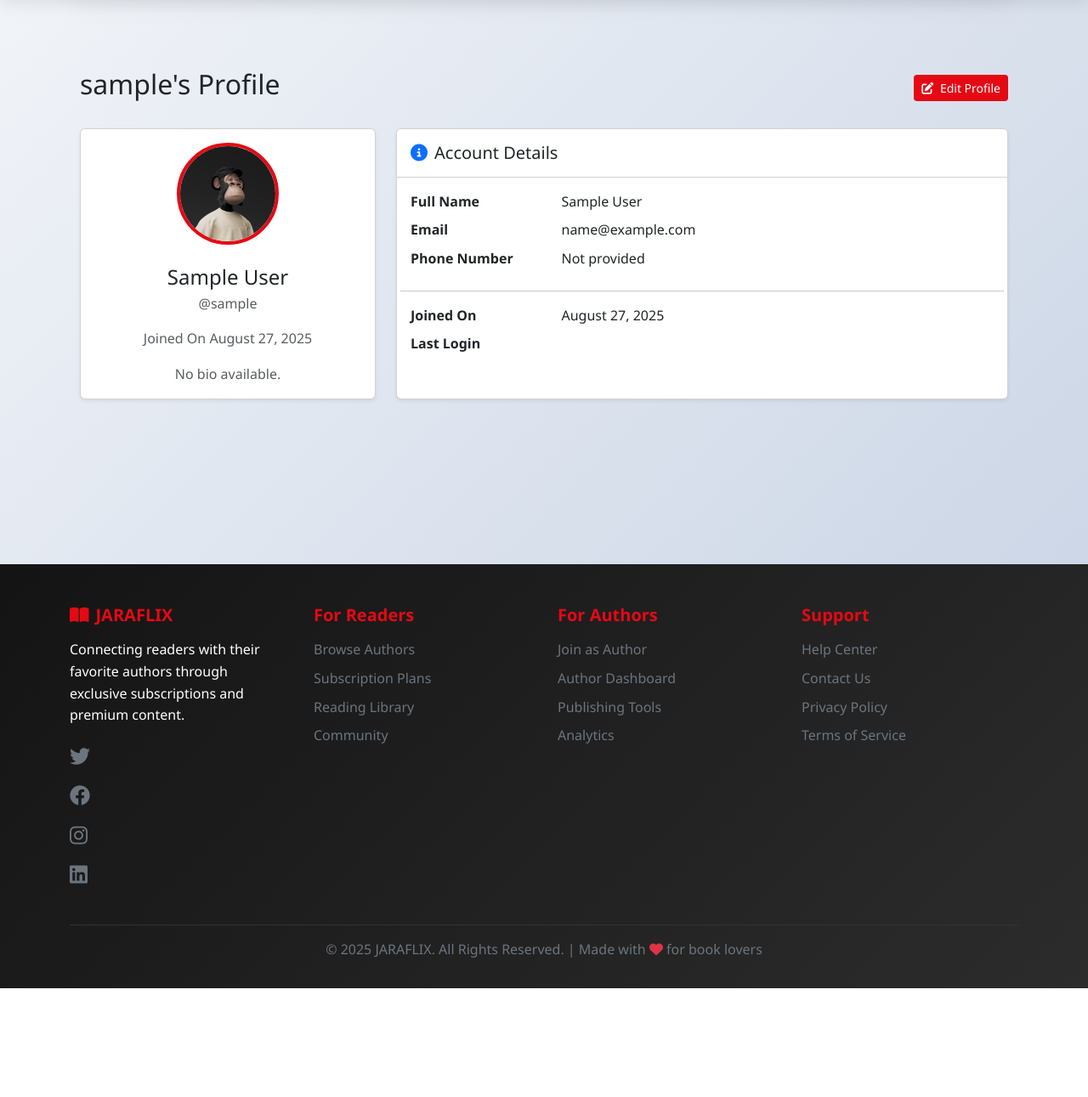
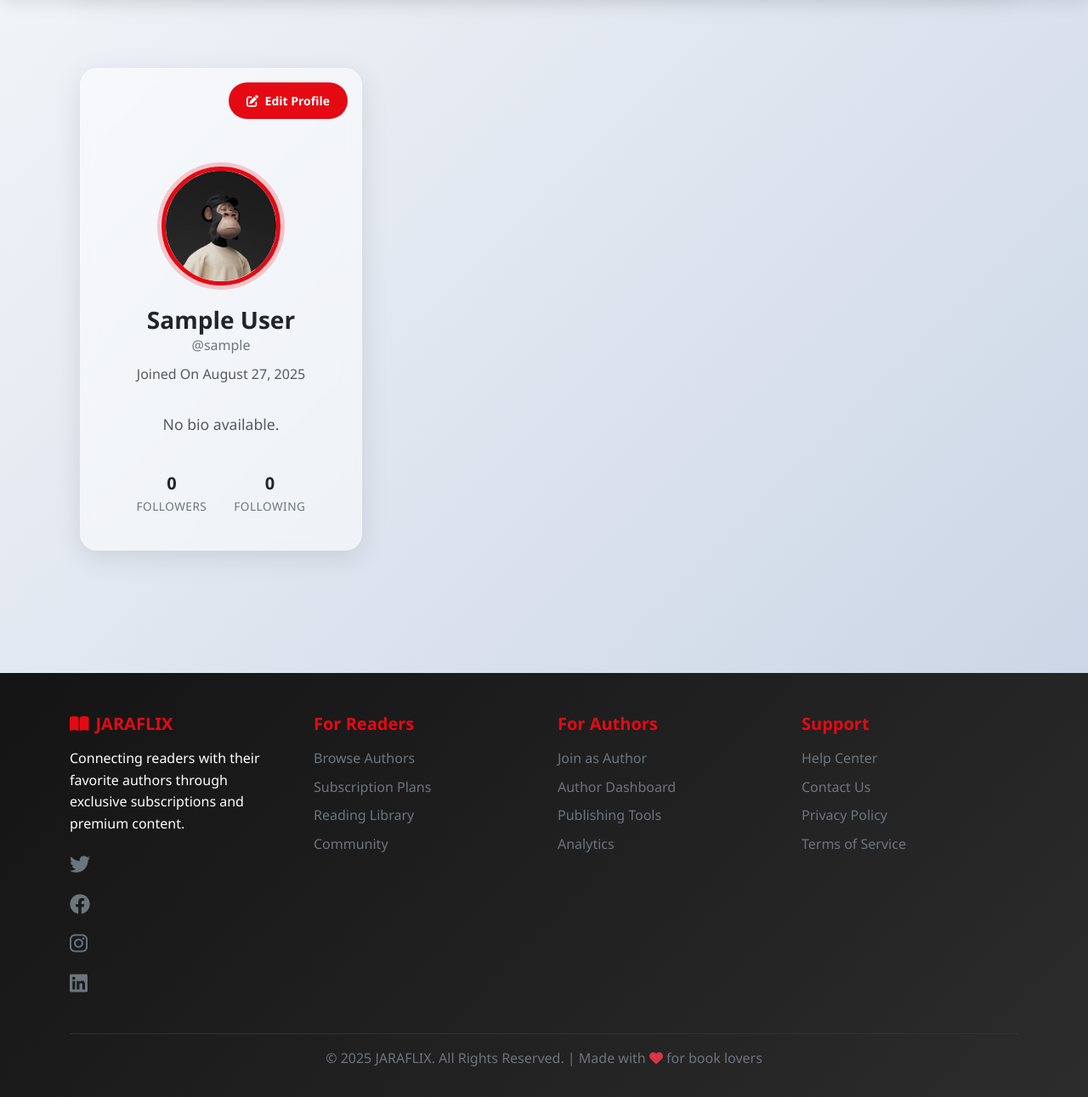
Before and after one commit to Teejayskillz/Project-Cascade, a Django app: a page that uses templates/users/user_profile.html in a window 1280 px wide. Shown: the part 248-1539 px from the top of the page at 85% size. Before the commit the page ends 1411 px from the top, so only its background shows below. Run offline with Django 4.2, Linux system fonts and the light colour scheme; the visitor is signed in with stand-in values (Sample User, id 1); data comes from the database, SQL or seed files in the repository; some libraries are stand-ins or nearby versions.

Commit message:
added follow and unfollow for users

```diff
--- a/jaraflix/settings.py
+++ b/jaraflix/settings.py
@@ -56,6 +56,7 @@ INSTALLED_APPS = [
     'django.contrib.humanize',
     'crispy_forms',
     'crispy_bootstrap5',
+    'notifications',
     'core',
     'users',
     'dashboard',
--- a/templates/users/user_profile.html
+++ b/templates/users/user_profile.html
@@ -1,72 +1,270 @@
 {% extends 'base.html' %}
 {% load static %}
+{% load humanize %}
 
-{% block title %}{{ page_title }}{% endblock title %}
+{% block title %}{{ page_title }} - JARAFLIX{% endblock title %}
+
+{% block meta_description %}
+    View the profile of {{ profile_user.get_full_name|default:profile_user.username }} on JARAFLIX. See their stories, followers, and more.
+{% endblock meta_description %}
+
+{% block extra_head %}
+<style>
+    :root {
+        --glass-bg: rgba(255, 255, 255, 0.5);
+        --glass-border: 1px solid rgba(255, 255, 255, 0.18);
+        --glass-shadow: 0 8px 32px 0 rgba(0, 0, 0, 0.1);
+        --netflix-red: #E50914;
+        --netflix-dark-red: #B2070A;
+        --text-dark: #212529;
+        --medium-gray: #6c757d;
+        --light-gray: #f8f9fa;
+    }
+
+    body {
+        background-color: var(--light-gray);
+    }
+
+    .glass-card {
+        background: var(--glass-bg);
+        border-radius: 20px;
+        border: var(--glass-border);
+        box-shadow: var(--glass-shadow);
+        backdrop-filter: blur(10px);
+        -webkit-backdrop-filter: blur(10px);
+        transition: transform 0.3s ease, box-shadow 0.3s ease;
+    }
+
+    .glass-card:hover {
+        transform: translateY(-5px);
+        box-shadow: 0 12px 48px 0 rgba(0, 0, 0, 0.15);
+    }
+
+    .profile-info {
+        display: flex;
+        flex-direction: column;
+        align-items: center;
+        text-align: center;
+        padding: 2.5rem;
+    }
+
+    .profile-image-wrapper {
+        position: relative;
+        width: 140px;
+        height: 140px;
+        margin-bottom: 1.5rem;
+    }
+
+    .profile-image-wrapper img {
+        width: 100%;
+        height: 100%;
+        object-fit: cover;
+        border-radius: 50%;
+        border: 5px solid var(--netflix-red);
+        box-shadow: 0 0 0 5px rgba(229, 9, 20, 0.2);
+    }
+
+    .profile-name {
+        font-weight: 700;
+        color: var(--text-dark);
+        font-size: 1.75rem;
+        line-height: 1.2;
+    }
+
+    .profile-username {
+        color: var(--medium-gray);
+        font-size: 1rem;
+        margin-bottom: 0.5rem;
+    }
+
+    .profile-bio {
+        color: var(--text-dark);
+        font-size: 1.1rem;
+        line-height: 1.6;
+        margin-top: 1rem;
+    }
+
+    .stats-container {
+        display: flex;
+        justify-content: center;
+        gap: 2rem;
+        margin-top: 1.5rem;
+    }
+
+    .stats-item strong {
+        font-size: 1.25rem;
+        font-weight: 700;
+        display: block;
+        color: var(--text-dark);
+    }
+
+    .stats-item small {
+        color: var(--medium-gray);
+        font-size: 0.85rem;
+        letter-spacing: 0.5px;
+        text-transform: uppercase;
+    }
+
+    /* Beautiful Follow Button */
+    .follow-btn-container {
+        margin-top: 2rem;
+        width: 100%;
+    }
+
+    .follow-btn {
+        width: 100%;
+        padding: 1rem;
+        border: none;
+        border-radius: 50px;
+        font-weight: 600;
+        font-size: 1rem;
+        text-transform: uppercase;
+        transition: all 0.3s ease;
+        letter-spacing: 1px;
+    }
+
+    .follow-btn-follow {
+        background: linear-gradient(45deg, var(--netflix-red), var(--netflix-dark-red));
+        color: white;
+        box-shadow: 0 5px 20px rgba(229, 9, 20, 0.3);
+    }
+
+    .follow-btn-follow:hover {
+        transform: translateY(-2px);
+        box-shadow: 0 8px 25px rgba(229, 9, 20, 0.4);
+    }
+
+    .follow-btn-unfollow {
+        background: transparent;
+        color: var(--medium-gray);
+        border: 2px solid var(--medium-gray);
+    }
+
+    .follow-btn-unfollow:hover {
+        background: rgba(220, 53, 69, 0.1);
+        border-color: var(--netflix-red);
+        color: var(--netflix-red);
+        transform: translateY(-2px);
+    }
+
+    /* Account Details Card */
+    .details-card {
+        background: rgba(255, 255, 255, 0.9);
+        border-radius: 20px;
+        border: 1px solid rgba(255, 255, 255, 0.2);
+        box-shadow: 0 10px 40px rgba(0, 0, 0, 0.1);
+        padding: 2.5rem;
+    }
+
+    .details-card-header {
+        border-bottom: 2px solid var(--light-gray);
+        padding-bottom: 1.5rem;
+        margin-bottom: 1.5rem;
+    }
+
+    .details-card-header h5 {
+        color: var(--text-dark);
+        font-weight: 700;
+        font-size: 1.25rem;
+    }
+
+    .detail-row {
+        margin-bottom: 1rem;
+    }
+
+    .detail-row dt {
+        font-weight: 600;
+        color: var(--medium-gray);
+    }
+
+    .detail-row dd {
+        margin-left: 1rem;
+    }
+
+    .edit-profile-btn {
+        background-color: var(--netflix-red);
+        color: white;
+        border-radius: 25px;
+        padding: 10px 20px;
+        font-weight: 600;
+        transition: all 0.3s ease;
+    }
+
+    .edit-profile-btn:hover {
+        transform: translateY(-2px);
+        box-shadow: 0 4px 15px rgba(229, 9, 20, 0.3);
+    }
+</style>
+{% endblock extra_head %}
 
 {% block content %}
 <div class="container py-5">
+    <div class="row g-5">
+        <div class="col-lg-4">
+            <div class="glass-card h-100 d-flex flex-column align-items-center">
+                <div class="d-flex justify-content-end w-100 p-3">
+                    {% if request.user == profile_user %}
+                    <a href="{% url 'users:edit_profile' %}" class="btn btn-sm edit-profile-btn">
+                        <i class="fas fa-edit me-1"></i> Edit Profile
+                    </a>
+                    {% endif %}
+                </div>
 
-    <div class="d-flex justify-content-between align-items-center mb-4">
-        <h1 class="h2">{{ page_title }}</h1>
-        <a href="{% url 'users:edit_profile' %}" class="btn btn-sm" style="background-color: var(--netflix-red); color: white;">
-            <i class="fas fa-edit me-1"></i> Edit Profile
-        </a>
-    </div>
-
-    <div class="row g-4">
-        <div class="col-lg-4">
-            <div class="card text-center shadow-sm h-100">
-                <div class="card-body d-flex flex-column justify-content-center align-items-center">
-                   <div class="text-center mb-4">
-                        {% if request.user.profile.profile_picture %}
-                            <img src="{{ request.user.profile.profile_picture.url }}" alt="Profile Picture" class="rounded-circle" width="120" height="120" style="object-fit: cover; border: 4px solid var(--netflix-red);">
+                <div class="profile-info flex-grow-1">
+                    <div class="profile-image-wrapper">
+                        {% if profile_user.profile.profile_picture %}
+                            <img src="{{ profile_user.profile.profile_picture.url }}"
+                                 alt="{{ profile_user.get_full_name|default:profile_user.username }}'s Profile Picture">
                         {% endif %}
                     </div>
 
-                    <h4 class="card-title mb-1">{{ user.get_full_name|default:user.username }}</h4>
-                    <p class="text-muted">@{{ user.username }}</p>
-                    <p class="text-muted">Joined On {{ user.date_joined|date:"F j, Y" }}</p>
+                    <h4 class="profile-name mb-0">{{ profile_user.get_full_name|default:profile_user.username }}</h4>
+                    <p class="profile-username">@{{ profile_user.username }}</p>
+                    <p class="text-muted">Joined On {{ profile_user.date_joined|date:"F j, Y" }}</p>
 
+                    {% if profile_user.profile.bio %}
+                        <p class="profile-bio">{{ profile_user.profile.bio }}</p>
+                    {% else %}
+                        <p class="profile-bio text-muted">No bio available.</p>
+                    {% endif %}
 
+                    <!-- ✅ Followers / Following Counts -->
+                    <div class="stats-container">
+                        <div class="stats-item text-center">
+                            <strong>{{ profile_user.followers.count|intcomma }}</strong>
+                            <small class="d-block">Followers</small>
+                        </div>
+                        <div class="stats-item text-center">
+                            <strong>{{ profile_user.following.count|intcomma }}</strong>
+                            <small class="d-block">Following</small>
+                        </div>
+                    </div>
 
-                    {% if user.profile.bio %}
-                        <p class="card-text">{{ user.profile.bio }}</p>
-                    {% else %}
-                        <p class="card-text text-muted">No bio available.</p>
+                    <!-- ✅ Follow / Unfollow Button -->
+                    {% if request.user.is_authenticated and request.user != profile_user %}
+                    <div class="follow-btn-container">
+                        {% if is_following %}
+                            <form method="post" action="{% url 'users:user_unfollow' profile_user.username %}">
+                                {% csrf_token %}
+                                <button type="submit" class="follow-btn follow-btn-unfollow">
+                                    <i class="fas fa-user-minus me-2"></i>Unfollow
+                                </button>
+                            </form>
+                        {% else %}
+                            <form method="post" action="{% url 'users:user_follow' profile_user.username %}">
+                                {% csrf_token %}
+                                <button type="submit" class="follow-btn follow-btn-follow">
+                                    <i class="fas fa-user-plus me-2"></i>Follow
+                                </button>
+                            </form>
+                        {% endif %}
+                    </div>
                     {% endif %}
                 </div>
             </div>
         </div>
 
-        <div class="col-lg-8">
-            <div class="card shadow-sm h-100">
-                <div class="card-header bg-white py-3">
-                    <h5 class="mb-0"><i class="fas fa-info-circle me-2 text-primary"></i>Account Details</h5>
-                </div>
-                <div class="card-body">
-                    <dl class="row">
-                        <dt class="col-sm-3">Full Name</dt>
-                        <dd class="col-sm-9">
-                            {{ user.get_full_name|default:'Not provided' }}
-                        </dd>
 
-                        <dt class="col-sm-3">Email</dt>
-                        <dd class="col-sm-9">{{ user.email }}</dd>
-
-                        <dt class="col-sm-3">Phone Number</dt>
-                        <dd class="col-sm-9">{{ user.phone_number|default:'Not provided' }}</dd>
-
-                        <hr class="my-3">
-
-                        <dt class="col-sm-3">Joined On</dt>
-                        <dd class="col-sm-9">{{ user.date_joined|date:"F j, Y" }}</dd>
-
-                        <dt class="col-sm-3">Last Login</dt>
-                        <dd class="col-sm-9">{{ user.last_login|date:"F j, Y, P" }}</dd>
-                    </dl>
-                </div>
-            </div>
-        </div>
     </div>
 </div>
 {% endblock content %}
--- a/users/urls.py
+++ b/users/urls.py
@@ -1,7 +1,7 @@
 from django.urls import path
 from django.conf import settings
 from django.conf.urls.static import static
-from .views import register_user , login_user, logout_user , user_list_view, user_add_view, user_delete_view , user_toggle_active_view , user_profile_view , edit_profile_view, apply_for_author_view, manage_author_applications, approve_or_reject_application
+from .views import register_user , login_user, logout_user , user_list_view, user_add_view, user_delete_view , user_toggle_active_view , user_profile_view , edit_profile_view, apply_for_author_view, manage_author_applications, approve_or_reject_application, user_follow_view, user_unfollow_view
 
 app_name = 'users'
 
@@ -18,4 +18,6 @@ urlpatterns = [
     path('manage-applications/', manage_author_applications, name='manage_applications'),
     path('apply-for-author/', apply_for_author_view, name='apply_for_author'),
     path('applications/<int:app_id>/<str:action>/', approve_or_reject_application, name='approve_or_reject'),
+    path("follow/<str:username>/", user_follow_view, name="user_follow"),
+    path("unfollow/<str:username>/", user_unfollow_view, name="user_unfollow"),
 ] + static(settings.MEDIA_URL, document_root=settings.MEDIA_ROOT)
--- a/users/views.py
+++ b/users/views.py
@@ -4,7 +4,7 @@ from .forms import UserRegistrationForm, UserUpdateForm, ProfileUpdateForm , Aut
 from django.contrib.auth.forms import AuthenticationForm
 from django.contrib.auth import login, authenticate, logout
 from django.contrib.auth.decorators import login_required, permission_required, user_passes_test
-from .models import CustomUser, Profile , AuthorApplication
+from .models import CustomUser, Profile, AuthorApplication, Follow
 from django.contrib import messages
 
 
@@ -136,9 +136,21 @@ def user_delete_view(request, user_id):
 @login_required(login_url='login_user')
 def user_profile_view(request, username):
     profile_user = get_object_or_404(CustomUser, username=username)
+
+    # Default to False
+    is_following = False
+
+    # Only check if the user is not viewing their own profile
+    if request.user != profile_user:
+        from .models import Follow
+        is_following = Follow.objects.filter(
+            follower=request.user, following=profile_user
+        ).exists()
+
     context = {
         'profile_user': profile_user,
         'page_title': f"{profile_user.username}'s Profile",
+        'is_following': is_following,   # ✅ added
     }
     return render(request, 'users/user_profile.html', context)
 
@@ -239,3 +251,41 @@ def approve_or_reject_application(request, app_id, action):
             messages.info(request, "Application rejected.")
 
     return redirect('users:manage_applications')
+
+@login_required
+def user_follow_view(request, username):
+    user_to_follow = get_object_or_404(CustomUser, username=username)
+
+    if request.user == user_to_follow:
+        messages.error(request, "You cannot follow yourself.")
+        return redirect('user_profile', username=username)
+
+    follow, created = Follow.objects.get_or_create(
+        follower=request.user, following=user_to_follow
+    )
+    if created:
+        messages.success(request, f"You are now following {user_to_follow.username}.")
+    else:
+        messages.info(request, f"You are already following {user_to_follow.username}.")
+
+    return redirect('users:user_profile', username=username)
+
+
+@login_required
+def user_unfollow_view(request, username):
+    user_to_unfollow = get_object_or_404(CustomUser, username=username)
+
+    if request.user == user_to_unfollow:
+        messages.error(request, "You cannot unfollow yourself.")
+        return redirect('user_profile', username=username)
+
+    deleted, _ = Follow.objects.filter(
+        follower=request.user, following=user_to_unfollow
+    ).delete()
+
+    if deleted:
+        messages.success(request, f"You have unfollowed {user_to_unfollow.username}.")
+    else:
+        messages.info(request, f"You are not following {user_to_unfollow.username}.")
+
+    return redirect('users:user_profile', username=username)
```
Also changed, not shown: users/models.py (+24 -0 lines), users/migrations/0006_alter_authorapplication_status_follow_and_more.py (added).
